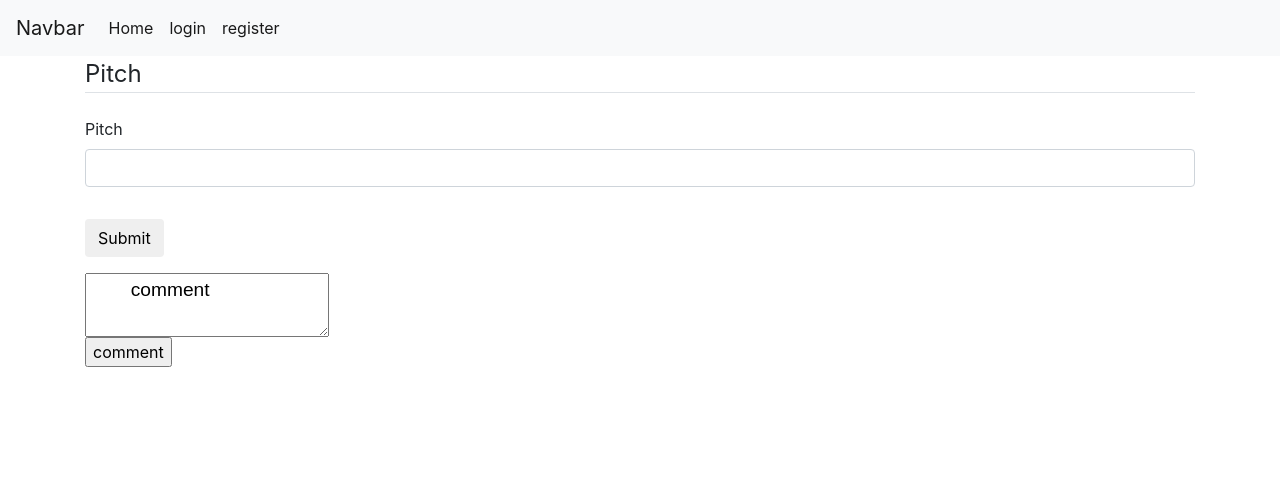
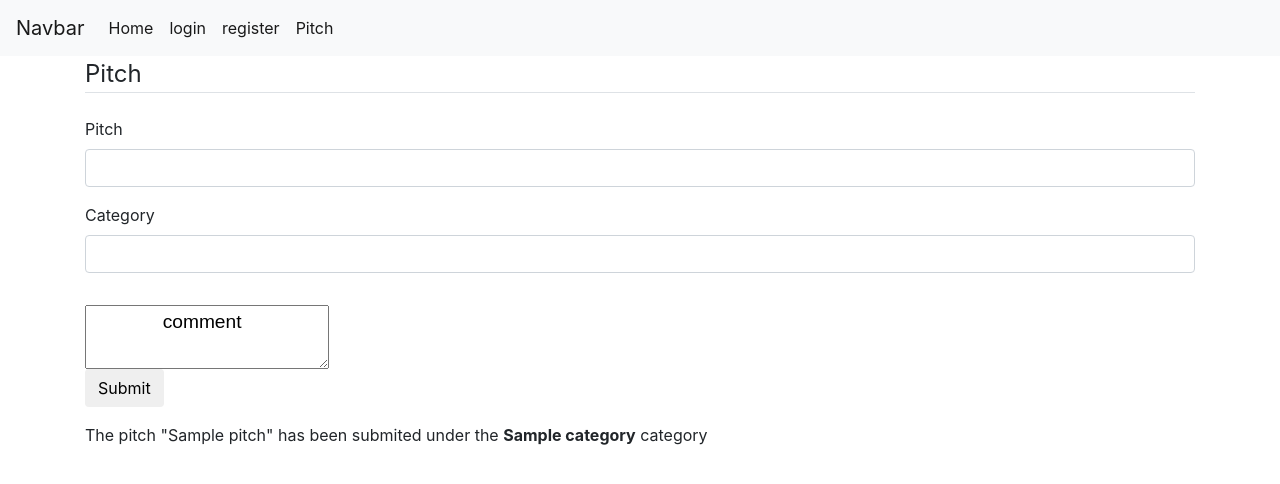
Before and after one commit to KabageMark/pitch, a Flask app: template app/templates/home.html in a window 1280 px wide. Shown: the top 484 px of the page. Run offline with Flask 2, Linux system fonts and the light colour scheme; the template is opened without the code that fills it: most values are stand-ins (such as "Sample title", 1, 10 or a date in 2020); form fields are guessed from the names that the template uses; some libraries are stand-ins or nearby versions.

Commit message:
submit button added

```diff
--- a/app/main/forms.py
+++ b/app/main/forms.py
@@ -23,6 +23,8 @@ class LoginForm(FlaskForm):
     submit = SubmitField('Login')
 
 class pitchForm(FlaskForm):
-    pitch = StringField('pitch',validators=[DataRequired()])
+    pitch = StringField('Pitch',validators=[DataRequired()])
 
-    submit = SubmitField('pitch')
+    category = StringField('Category',validators=[DataRequired()])
+
+    submit = SubmitField('submit')
--- a/app/templates/home.html
+++ b/app/templates/home.html
@@ -19,6 +19,9 @@
         <li class="nav-item active">
           <a class="nav-link" href="{{url_for('Register')}}">register</a>
         </li>
+        <li class="nav-item active">
+          <a class="nav-link" href="{{url_for('pitch')}}">Pitch</a>
+        </li>
       </ul>
     </div>
 </nav>
@@ -27,21 +30,26 @@
            {{form.hidden_tag()}}
            <fieldset class="form-group">
                <legend class="border-bottom mb-4">Pitch</legend>
-            <div class="form-group">
+            <div class="form-group" placeholder="Write you pitch here">
                 {{form.pitch.label}}
                 {{form.pitch(class="form-control") }}
             </div>
+            <div class="form-group" placeholder="Category">
+                {{form.category.label}}
+                {{form.category(class="form-control") }}
+            </div>
            </fieldset>
+           <div>
+              <textarea name="comments" id="comments" style="font-family:sans-serif;font-size:1.2em;">
+              comment
+              </textarea>
+              </div>
            <div class="form-group">
                {{form.submit(class="btn")}}
                </div>
        </form>
-       <form action="/html/tags/html_form_tag_action.cfm" method="post">
-        <div>
-        <textarea name="comments" id="comments" style="font-family:sans-serif;font-size:1.2em;">
-        comment
-        </textarea>
-        </div>
-        <input type="submit" value="comment">
-        </form>
+       <div class="panel">
+       <p>The pitch "{{pitch}}" has been submited under the <strong>{{category}}</strong>  category</p>
+
+       </div>
 {% endblock %}
--- a/config.py
+++ b/config.py
@@ -2,7 +2,7 @@ class Config:
     '''
     General configuration parent class
     '''
-    pass
+    SQLALCHEMY_DATABASE_URI = 'postgresql+psycopg2://markchege:konshens1234@localhost/pitch'
 
 
 
--- a/virtual/pip-selfcheck.json
+++ b/virtual/pip-selfcheck.json
@@ -1 +1 @@
-{"last_check":"2018-06-23T09:29:06Z","pypi_version":"10.0.1"}
+{"last_check":"2018-07-02T05:41:28Z","pypi_version":"10.0.1"}
```
Also changed, not shown: app/main/views.py (+10 -11 lines), app/templates/pitch.html (added, +37 -0 lines).
